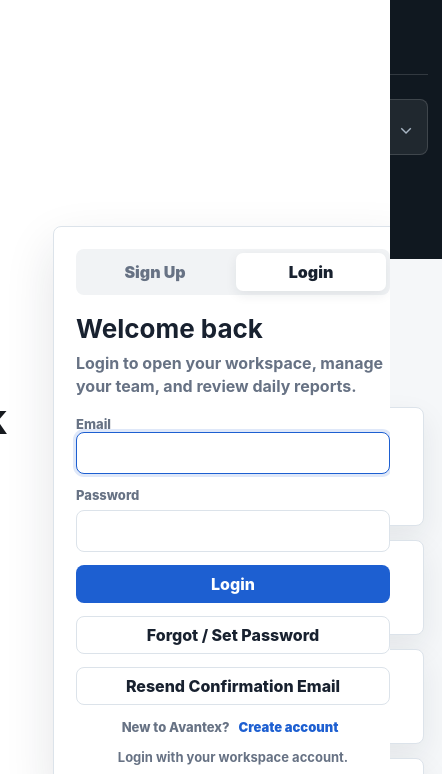
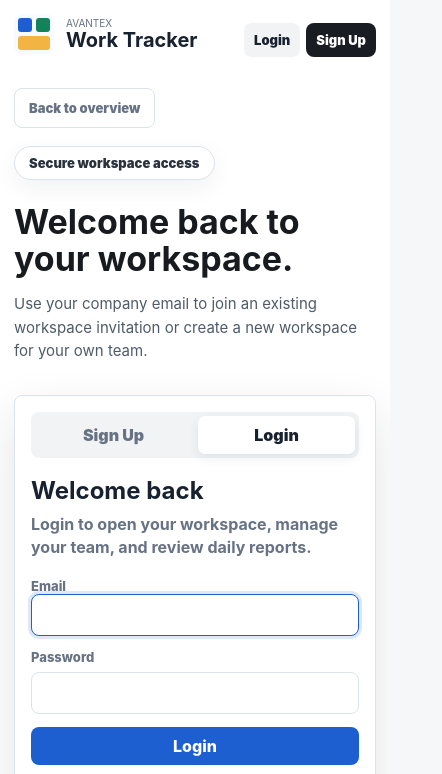
Before and after one commit to ziachuhan1-cmd/avantex-work-tracker, a plain HTML site: page index.html in a window 390 px wide. Both pictures are taken after a click on the button "Login". Shown: the top 774 px of the page, 442 px wide, since content can reach past the window. Drawn offline with nearby package versions, Linux system fonts and the light colour scheme.

Commit message:
Fix mobile login layout

```diff
--- a/styles.css
+++ b/styles.css
@@ -1275,7 +1275,10 @@
   inset: 0;
   z-index: 20;
   display: none;
-  overflow: auto;
+  width: 100%;
+  max-width: 100vw;
+  overflow-x: hidden;
+  overflow-y: auto;
   padding: 0;
   background: #ffffff;
 }
@@ -1285,8 +1288,11 @@
 }
 
 .auth-landing {
+  width: 100%;
+  max-width: 100vw;
   min-height: 100vh;
   padding: 24px clamp(20px, 5vw, 72px) 44px;
+  overflow-x: hidden;
 }
 
 .auth-nav {
@@ -1294,6 +1300,7 @@
   align-items: center;
   justify-content: space-between;
   gap: 18px;
+  width: 100%;
   max-width: 1120px;
   margin: 0 auto;
 }
@@ -1338,7 +1345,9 @@
   grid-template-columns: minmax(320px, 0.95fr) minmax(360px, 0.9fr);
   gap: clamp(28px, 5vw, 58px);
   align-items: center;
+  width: 100%;
   max-width: 1120px;
+  min-width: 0;
   min-height: calc(100vh - 116px);
   margin: 0 auto;
   padding-top: 34px;
@@ -1599,6 +1608,7 @@
   align-self: center;
   display: none;
   width: min(430px, 100%);
+  max-width: 100%;
   justify-self: end;
   padding: 22px;
   border: 1px solid var(--line);
@@ -1808,17 +1818,71 @@
 }
 
 @media (max-width: 620px) {
+  html,
+  body {
+    max-width: 100%;
+    overflow-x: hidden;
+  }
+
+  .auth-gate {
+    width: 100vw;
+  }
+
   .auth-landing {
-    padding: 16px;
+    padding: 14px;
   }
 
   .auth-nav {
-    align-items: flex-start;
-    flex-direction: column;
+    align-items: center;
+    flex-direction: row;
+    gap: 10px;
+  }
+
+  .auth-brand h1 {
+    font-size: 20px;
+  }
+
+  .auth-brand p {
+    font-size: 10px;
+  }
+
+  .auth-nav-actions {
+    gap: 6px;
+  }
+
+  .auth-link-button,
+  .auth-dark-button {
+    min-height: 34px;
+    padding: 0 10px;
+    font-size: 13px;
+  }
+
+  .auth-hero,
+  .auth-gate.is-auth-page .auth-hero {
+    display: grid;
+    grid-template-columns: minmax(0, 1fr);
+    gap: 18px;
+    width: 100%;
+    min-height: auto;
+    padding-top: 22px;
+  }
+
+  .auth-page-copy {
+    max-width: 100%;
+  }
+
+  .auth-page-copy h2 {
+    font-size: 34px;
+    line-height: 1.08;
+  }
+
+  .auth-page-copy p {
+    font-size: 15px;
   }
 
   .auth-copy h2 {
-    font-size: 40px;
+    font-size: 34px;
+    line-height: 1.08;
   }
 
   .auth-copy p {
@@ -1832,6 +1896,35 @@
 
   .hero-actions small {
     max-width: none;
+  }
+
+  .auth-preview {
+    display: none;
+  }
+
+  .auth-panel {
+    width: 100%;
+    max-width: 100%;
+    justify-self: stretch;
+    padding: 16px;
+  }
+
+  .auth-panel h3 {
+    font-size: 24px;
+  }
+
+  .auth-tabs button,
+  .primary-button,
+  .ghost-button {
+    min-width: 0;
+    white-space: normal;
+  }
+
+  .form-stack input,
+  .form-stack select,
+  .form-stack textarea {
+    width: 100%;
+    min-width: 0;
   }
 
   .preview-shell {
```
